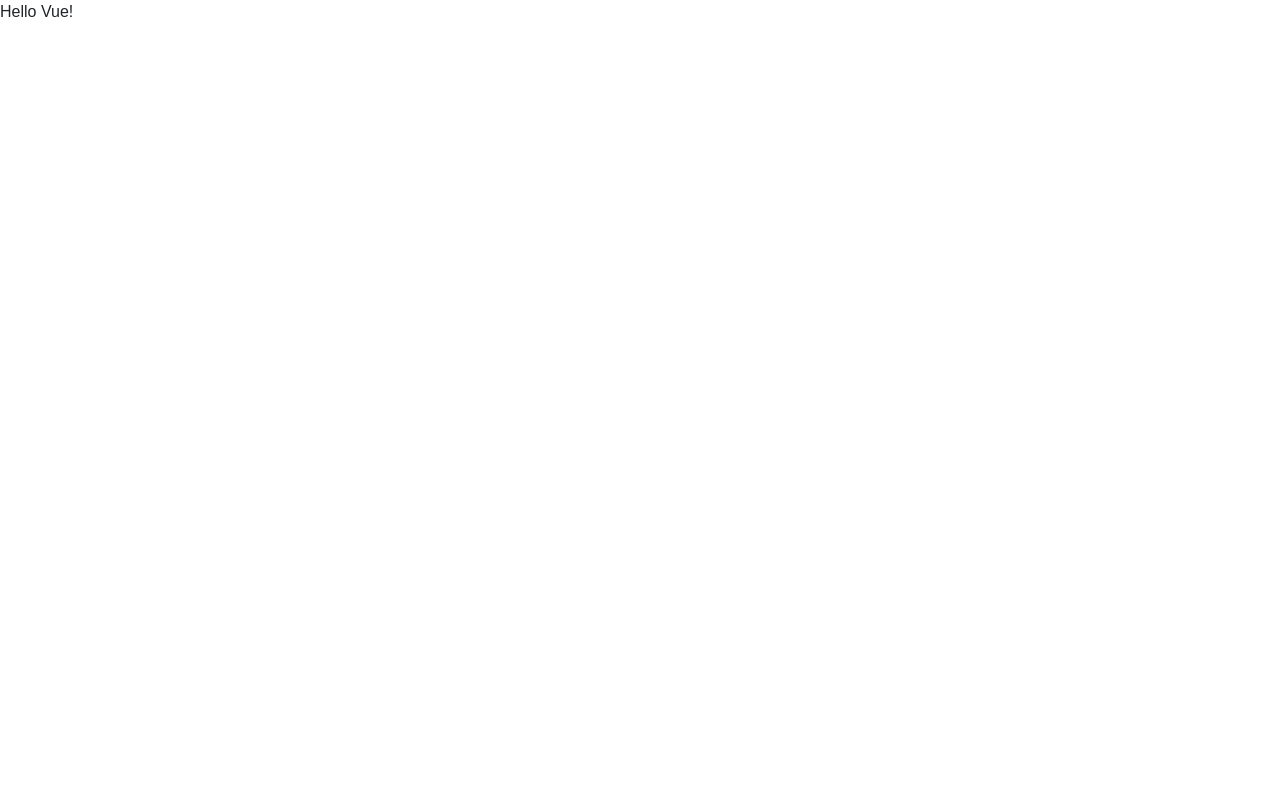
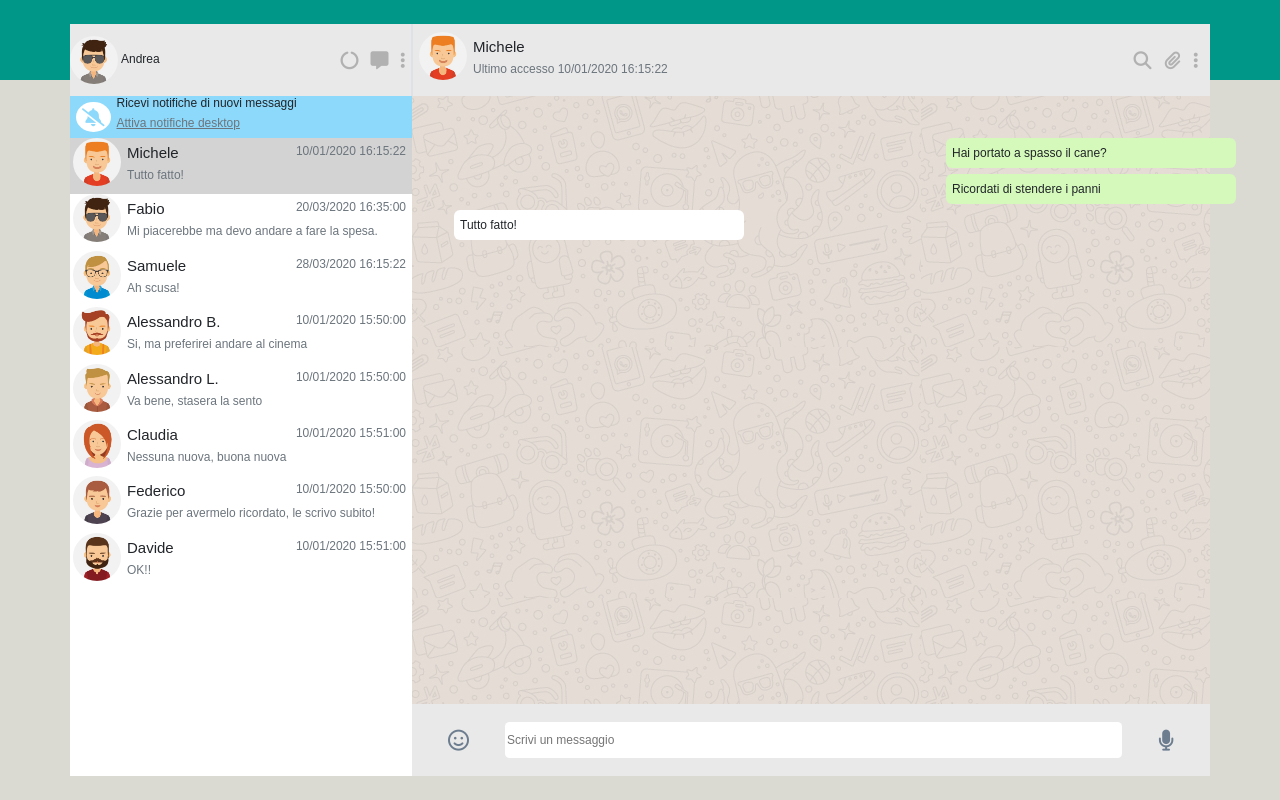
Before and after one commit to AndreaTorelli87/vue-boolzapp, a plain HTML site: page index.html in a window 1280 px wide. Drawn offline with nearby package versions, Linux system fonts and the light colour scheme.

Commit message:
Milestone 3 fatta

```diff
--- a/css/style.css
+++ b/css/style.css
@@ -1,3 +1,86 @@
+html{
+   font-size: 12px;
+}
+
 *{
    font-family: sans-serif;
 }
+
+body{
+   background-color: #DADAD3;
+}
+
+.container{
+   background-color: white;
+   height: calc(100vh - 4rem);
+}
+
+#bg-top{
+   background-color: #009688;
+   height: 10vh;
+   padding-top: 2rem;
+}
+
+aside{
+   width: 30%;
+}
+
+#asideTop, #mainTop, #mainBottom{
+   background-color: #E9E9E9;
+   height: 6rem;
+}
+
+img{
+   height: 4rem;
+   border-radius: 50%;
+}
+
+.fa-solid{
+   color: #B1B1B1;
+   padding: 0.5rem;
+   font-size: 1.5rem;
+}
+
+#notifiche{
+   background-color: #8DD9FB;
+}
+
+#notifiche i{
+   color: #8DD9FB;
+}
+
+main{
+   width: 70%;
+}
+
+#mainMiddle{
+   height: calc(100% - 12rem);
+   background-image: url(../img/mine.jpg);
+}
+
+#mainBottom i {
+   color: #6D7D90;
+}
+
+.msg-test{
+   width: 40%;
+}
+
+.received{
+   background-color: white;
+}
+
+.sent{
+   background-color: #D5F9BA;
+   position: relative;
+   left: 41rem;
+   top: 0;
+}
+
+.contatto:hover{
+   background-color: lightgray;
+}
+
+.selezionato{
+   background-color: lightgray;
+}
--- a/index.html
+++ b/index.html
@@ -11,10 +11,66 @@
         <link rel="stylesheet" href="css/style.css">
     </head>
     <body class="p-0 m-0">
-        <div id="app">{{ message }}
-
-
-
+        <div id="bg-top">
+            <div id="app" class="container p-0 d-flex">
+                <aside class="overflow-scroll">
+                    <div id="asideTop" class="d-flex justify-content-between align-items-center border-end">
+                        <div id="user">
+                            <img src="img/avatar_2.jpg" alt="My image">
+                            <span class="ps-1">Andrea</span>
+                        </div>
+                        <div id="iconAside" class="d-flex align-items-center">
+                            <i class="fa-solid fa-circle-notch"></i>
+                            <i class="fa-solid fa-message"></i>
+                            <i class="fa-solid fa-ellipsis-vertical"></i>
+                        </div>
+                    </div>
+                    <div id="notifiche" class="d-flex">
+                        <i class="fa-solid fa-bell-slash bg-white rounded-circle p-2 m-2"></i>
+                        <div>
+                            <h6>Ricevi notifiche di nuovi messaggi</h6>
+                            <h6 class="text-decoration-underline text-secondary">Attiva notifiche desktop</h6>
+                        </div>
+                    </div>
+                    <!-- INSERISCI BARRA DI RICERCA -->
+                    <div class="ps-1 d-flex contatto" v-for="(contact, index) in contacts" @click="cambiaChat(index)" :class="(index == contattoInChat)?'selezionato':''">
+                        <img class="vertical-align-bottom" :src="contact.avatar" :alt="'Immagine ' + contact.name">
+                        <div class="p-2 w-100">
+                            <div class="d-flex justify-content-between">
+                                <h5 class="fs-5 display-inline-block">{{contact.name}}</h5>
+                                <h6 class="text-secondary display-inline-block">{{contact.messages[contact.messages.length - 1].date}}</h6>
+                            </div>
+                            <h6 class="text-secondary">{{contact.messages[contact.messages.length - 1].message}}</h6>
+                        </div>
+                    </div>
+                </aside>
+                <main>
+                    <div id="mainTop" class="d-flex justify-content-between align-items-center border-start">
+                        <div class="d-flex m-2">
+                            <img :src="contacts[contattoInChat].avatar" alt="'Immagine ' + contact.name">
+                            <div class="p-2">
+                                <h5>{{contacts[contattoInChat].name}}</h5>
+                                <h6 class="text-secondary">Ultimo accesso {{contacts[contattoInChat].messages[2].date}}</h6>  <!-- dinamicizza il [2] -->
+                            </div>
+                        </div>
+                        <div id="iconMain" class="d-flex align-items-center m-2">
+                            <i class="fa-solid fa-magnifying-glass"></i>
+                            <i class="fa-solid fa-paperclip"></i>
+                            <i class="fa-solid fa-ellipsis-vertical"></i>
+                        </div>
+                    </div>
+                    <div id="mainMiddle" class="p-5">
+                        <div v-for="(contact, index) in contacts[contattoInChat].messages">
+                            <div class="p-2 m-2 rounded-3 msg-test" :class="contact.status">{{contact.message}}</div>
+                        </div>
+                    </div>
+                    <div id="mainBottom" class="d-flex justify-content-between align-items-center">
+                        <i class="fa-regular fa-face-smile p-5 fs-3"></i>
+                        <input v-model="nuovoMessaggio" @keyup.enter="inviaMessaggio" type="text" class="rounded-2 border-0 w-100 h-50" placeholder="Scrivi un messaggio">
+                        <i class="fa-solid fa-microphone p-5 fs-3"></i>
+                    </div>
+                </main>
+            </div>
         </div>
         <script src="https://unpkg.com/vue@3/dist/vue.global.js"></script>
         <script type="text/javascript" src="js/main.js"></script>
--- a/js/main.js
+++ b/js/main.js
@@ -3,170 +3,199 @@ const { createApp } = Vue
 createApp({
   data() {
     return {
-    message: 'Hello Vue!'
-    //   contacts: [
-    //     {
-    //       name: 'Michele',
-    //       avatar: './img/avatar_1.png',
-    //       visible: true,
-    //       messages: [
-    //         {
-    //           date: '10/01/2020 15:30:55',
-    //           message: 'Hai portato a spasso il cane?',
-    //           status: 'sent'
-    //         },
-    //         {
-    //           date: '10/01/2020 15:50:00',
-    //           message: 'Ricordati di stendere i panni',
-    //           status: 'sent'
-    //         },
-    //         {
-    //           date: '10/01/2020 16:15:22',
-    //           message: 'Tutto fatto!',
-    //           status: 'received'
-    //         }
-    //       ],
-    //     },
-    //     {
-    //       name: 'Fabio',
-    //       avatar: './img/avatar_2.png',
-    //       visible: true,
-    //       messages: [
-    //         {
-    //           date: '20/03/2020 16:30:00',
-    //           message: 'Ciao come stai?',
-    //           status: 'sent'
-    //         },
-    //         {
-    //           date: '20/03/2020 16:30:55',
-    //           message: 'Bene grazie! Stasera ci vediamo?',
-    //           status: 'received'
-    //         },
-    //         {
-    //           date: '20/03/2020 16:35:00',
-    //           message: 'Mi piacerebbe ma devo andare a fare la spesa.',
-    //           status: 'sent'
-    //         }
-    //       ],
-    //     },
-    //     {
-    //       name: 'Samuele',
-    //       avatar: './img/avatar_3.png',
-    //       visible: true,
-    //       messages: [
-    //         {
-    //           date: '28/03/2020 10:10:40',
-    //           message: 'La Marianna va in campagna',
-    //           status: 'received'
-    //         },
-    //         {
-    //           date: '28/03/2020 10:20:10',
-    //           message: 'Sicuro di non aver sbagliato chat?',
-    //           status: 'sent'
-    //         },
-    //         {
-    //           date: '28/03/2020 16:15:22',
-    //           message: 'Ah scusa!',
-    //           status: 'received'
-    //         }
-    //       ],
-    //     },
-    //     {
-    //       name: 'Alessandro B.',
-    //       avatar: './img/avatar_4.png',
-    //       visible: true,
-    //       messages: [
-    //         {
-    //           date: '10/01/2020 15:30:55',
-    //           message: 'Lo sai che ha aperto una nuova pizzeria?',
-    //           status: 'sent'
-    //         },
-    //         {
-    //           date: '10/01/2020 15:50:00',
-    //           message: 'Si, ma preferirei andare al cinema',
-    //           status: 'received'
-    //         }
-    //       ],
-    //     },
-    //     {
-    //       name: 'Alessandro L.',
-    //       avatar: './img/avatar_5.png',
-    //       visible: true,
-    //       messages: [
-    //         {
-    //           date: '10/01/2020 15:30:55',
-    //           message: 'Ricordati di chiamare la nonna',
-    //           status: 'sent'
-    //         },
-    //         {
-    //           date: '10/01/2020 15:50:00',
-    //           message: 'Va bene, stasera la sento',
-    //           status: 'received'
-    //         }
-    //       ],
-    //     },
-    //     {
-    //       name: 'Claudia',
-    //       avatar: './img/avatar_5.png',
-    //       visible: true,
-    //       messages: [
-    //         {
-    //           date: '10/01/2020 15:30:55',
-    //           message: 'Ciao Claudia, hai novità?',
-    //           status: 'sent'
-    //         },
-    //         {
-    //           date: '10/01/2020 15:50:00',
-    //           message: 'Non ancora',
-    //           status: 'received'
-    //         },
-    //         {
-    //           date: '10/01/2020 15:51:00',
-    //           message: 'Nessuna nuova, buona nuova',
-    //           status: 'sent'
-    //         }
-    //       ],
-    //     },
-    //     {
-    // name: 'Federico',
-    //   avatar: './img/avatar_7.png',
-    //   visible: true,
-    //   messages: [
-    //     {
-    //       date: '10/01/2020 15:30:55',
-    //       message: 'Fai gli auguri a Martina che è il suo compleanno!',
-    //       status: 'sent'
-    //     },
-    //     {
-    //       date: '10/01/2020 15:50:00',
-    //       message: 'Grazie per avermelo ricordato, le scrivo subito!',
-    //       status: 'received'
-    //     }
-    //   ],
-    // },
-    // {
-    //   name: 'Davide',
-    //   avatar: './img/avatar_8.png',
-    //   visible: true,
-    //   messages: [
-    //     {
-    //       date: '10/01/2020 15:30:55',
-    //       message: 'Ciao, andiamo a mangiare la pizza stasera?',
-    //       status: 'received'
-    //     },
-    //     {
-    //       date: '10/01/2020 15:50:00',
-    //       message: 'No, l\'ho già mangiata ieri, ordiniamo sushi!',
-    //       status: 'sent'
-    //     },
-    //     {
-    //       date: '10/01/2020 15:51:00',
-    //       message: 'OK!!',
-    //       status: 'received'
-    //     }
-    //   ],
-    // }
+      contattoInChat: 0,
+      nuovoMessaggio: [],
+      contacts: [
+        {
+          name: 'Michele',
+          avatar: './img/avatar_1.jpg',
+          visible: true,
+          messages: [
+            {
+              date: '10/01/2020 15:30:55',
+              message: 'Hai portato a spasso il cane?',
+              status: 'sent'
+            },
+            {
+              date: '10/01/2020 15:50:00',
+              message: 'Ricordati di stendere i panni',
+              status: 'sent'
+            },
+            {
+              date: '10/01/2020 16:15:22',
+              message: 'Tutto fatto!',
+              status: 'received'
+            }
+          ],
+        },
+        {
+          name: 'Fabio',
+          avatar: './img/avatar_2.jpg',
+          visible: true,
+          messages: [
+            {
+              date: '20/03/2020 16:30:00',
+              message: 'Ciao come stai?',
+              status: 'sent'
+            },
+            {
+              date: '20/03/2020 16:30:55',
+              message: 'Bene grazie! Stasera ci vediamo?',
+              status: 'received'
+            },
+            {
+              date: '20/03/2020 16:35:00',
+              message: 'Mi piacerebbe ma devo andare a fare la spesa.',
+              status: 'sent'
+            }
+          ],
+        },
+        {
+          name: 'Samuele',
+          avatar: './img/avatar_3.jpg',
+          visible: true,
+          messages: [
+            {
+              date: '28/03/2020 10:10:40',
+              message: 'La Marianna va in campagna',
+              status: 'received'
+            },
+            {
+              date: '28/03/2020 10:20:10',
+              message: 'Sicuro di non aver sbagliato chat?',
+              status: 'sent'
+            },
+            {
+              date: '28/03/2020 16:15:22',
+              message: 'Ah scusa!',
+              status: 'received'
+            }
+          ],
+        },
+        {
+          name: 'Alessandro B.',
+          avatar: './img/avatar_4.jpg',
+          visible: true,
+          messages: [
+            {
+              date: '10/01/2020 15:30:55',
+              message: 'Lo sai che ha aperto una nuova pizzeria?',
+              status: 'sent'
+            },
+            {
+              date: '10/01/2020 15:50:00',
+              message: 'Si, ma preferirei andare al cinema',
+              status: 'received'
+            }
+          ],
+        },
+        {
+          name: 'Alessandro L.',
+          avatar: './img/avatar_5.jpg',
+          visible: true,
+          messages: [
+            {
+              date: '10/01/2020 15:30:55',
+              message: 'Ricordati di chiamare la nonna',
+              status: 'sent'
+            },
+            {
+              date: '10/01/2020 15:50:00',
+              message: 'Va bene, stasera la sento',
+              status: 'received'
+            }
+          ],
+        },
+        {
+          name: 'Claudia',
+          avatar: './img/avatar_6.jpg',
+          visible: true,
+          messages: [
+            {
+              date: '10/01/2020 15:30:55',
+              message: 'Ciao Claudia, hai novità?',
+              status: 'sent'
+            },
+            {
+              date: '10/01/2020 15:50:00',
+              message: 'Non ancora',
+              status: 'received'
+            },
+            {
+              date: '10/01/2020 15:51:00',
+              message: 'Nessuna nuova, buona nuova',
+              status: 'sent'
+            }
+          ],
+        },
+        {
 
+          name: 'Federico',
+          avatar: './img/avatar_7.jpg',
+          visible: true,
+          messages: [
+            {
+              date: '10/01/2020 15:30:55',
+              message: 'Fai gli auguri a Martina che è il suo compleanno!',
+              status: 'sent'
+            },
+            {
+              date: '10/01/2020 15:50:00',
+              message: 'Grazie per avermelo ricordato, le scrivo subito!',
+              status: 'received'
+            }
+          ],
+        },
+        {
+          name: 'Davide',
+          avatar: './img/avatar_8.jpg',
+          visible: true,
+          messages: [
+            {
+              date: '10/01/2020 15:30:55',
+              message: 'Ciao, andiamo a mangiare la pizza stasera?',
+              status: 'received'
+            },
+            {
+              date: '10/01/2020 15:50:00',
+              message: 'No, l\'ho già mangiata ieri, ordiniamo sushi!',
+              status: 'sent'
+            },
+            {
+              date: '10/01/2020 15:51:00',
+              message: 'OK!!',
+              status: 'received'
+            }
+          ],
+        }
+      ]
+    }
+  },
+  methods: {
+    stampiamo(pippo){
+      console.log(pippo)
+    },
+
+    inviaMessaggio(){
+      this.contacts[this.contattoInChat].messages.push({
+        date: null,
+        message: this.nuovoMessaggio,
+        status: 'sent'
+      });
+      this.nuovoMessaggio = "";
+      this.rispostaAutomatica();
+    },
+     rispostaAutomatica(){
+      setTimeout(() => {
+        this.contacts[this.contattoInChat].messages.push({
+          date: null,
+          message: "ok",
+          status: 'received'
+        });
+      }, 1000);
+    },
+    cambiaChat(contact){
+      this.contattoInChat = contact;
+    },
   }
-}
-  }).mount('#app')
+}).mount('#app')
```
